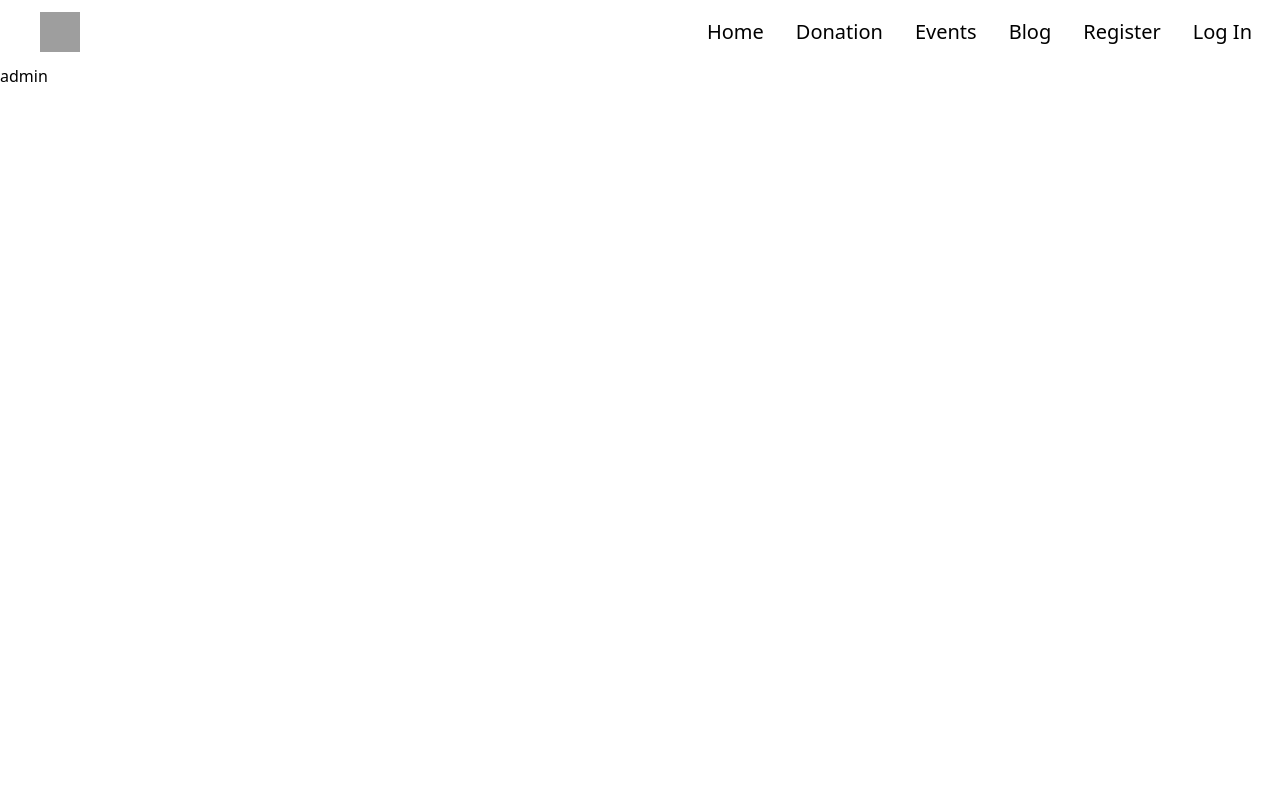
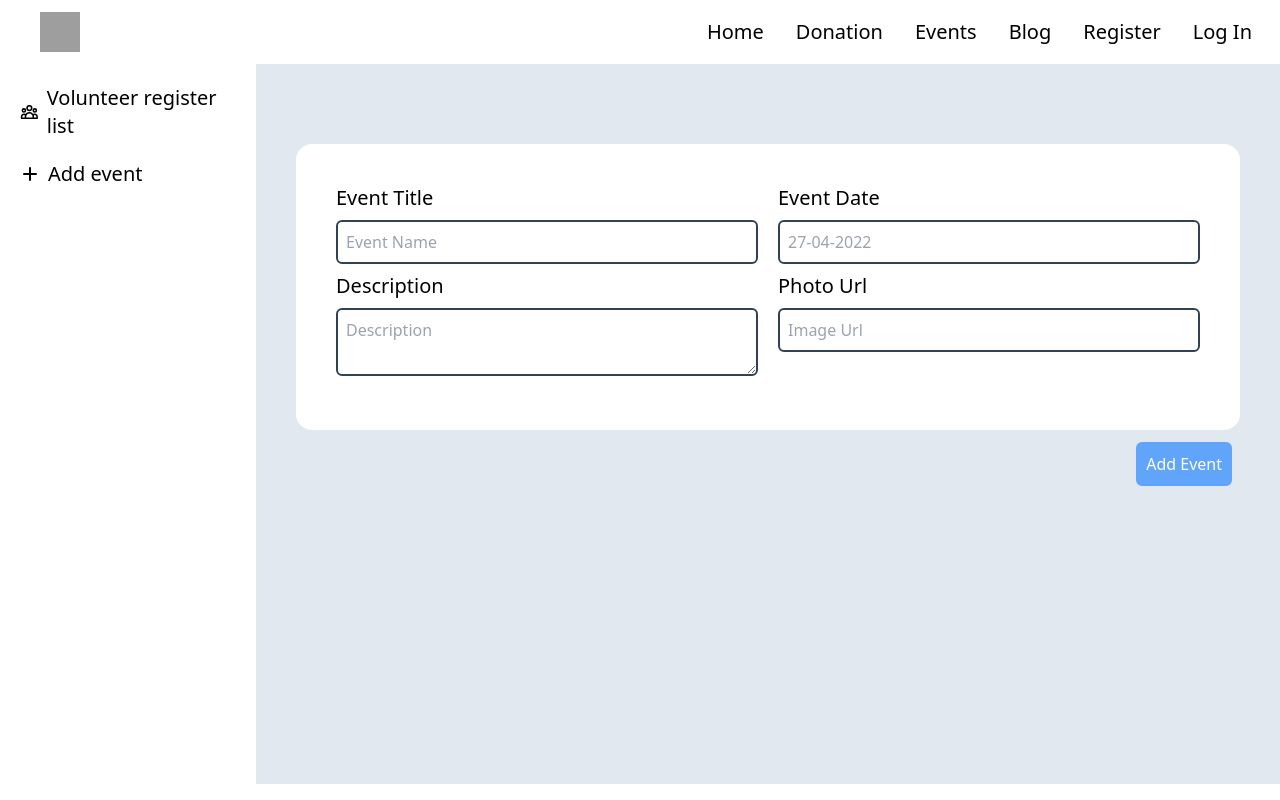
Before and after one commit to prokashpul/helping-hands-cherity-fund-project, a React (Create React App) app: page /admin in a window 1280 px wide. Built offline with nearby package versions, Linux system fonts and the light colour scheme; no server answers; grey boxes are pictures that could not be loaded.

Commit message:
add event page update

```diff
--- a/src/App.js
+++ b/src/App.js
@@ -1,4 +1,5 @@
 import { Route, Routes } from "react-router-dom";
+import AddEvent from "./Components/Pages/Addevent/AddEvent";
 import Admin from "./Components/Pages/Authorization/Admin/Admin";
 import FormLogIn from "./Components/Pages/Authorization/Login/FormLogIn/FormLogIn";
 import Register from "./Components/Pages/Authorization/Register/Register";
@@ -7,7 +8,9 @@ import Donation from "./Components/Pages/Donation/Donation";
 import Error from "./Components/Pages/Error/Error";
 import Events from "./Components/Pages/Events/Events";
 import Home from "./Components/Pages/Home/Home";
+import RegisterList from "./Components/Pages/RagisterList/RegisterList";
 import Header from "./Components/Sheared/Header/Header/header";
+import RequireAuth from "./RequiredAuth/RequireAuth";
 
 function App() {
   return (
@@ -15,12 +18,26 @@ function App() {
       <Header></Header>
       <Routes>
         <Route path="/" element={<Home></Home>} />
-        <Route path="/donation" element={<Donation />} />
+        <Route
+          path="/donation"
+          element={
+            <RequireAuth>
+              <Donation />
+            </RequireAuth>
+          }
+        />
         <Route path="/events" element={<Events></Events>} />
         <Route path="/blog" element={<Blogs></Blogs>} />
         <Route path="/login" element={<FormLogIn></FormLogIn>} />
-        <Route path="/register" element={<Register></Register>} />
-        <Route path="/admin" element={<Admin />} />
+        <Route path="/register" element={<Register></Register>}></Route>
+        <Route path="/admin" element={<Admin></Admin>}>
+          <Route
+            path="/admin/add-event"
+            element={<AddEvent></AddEvent>}
+          ></Route>
+          <Route path="/admin" element={<AddEvent></AddEvent>}></Route>
+          <Route path="/admin/registerList" element={<RegisterList />}></Route>
+        </Route>
         <Route path="*" element={<Error />} />
       </Routes>
     </>
--- /dev/null
+++ b/src/Components/Pages/Addevent/AddEvent.js
@@ -0,0 +1,73 @@
+import React from "react";
+
+const AddEvent = () => {
+  return (
+    <div className="py-10">
+      <form className="">
+        <div className="md:flex gap-5 justify-center items-start bg-white rounded-2xl p-10 ">
+          <div className="w-full">
+            <div className="form-group w-full">
+              <label className="text-xl" htmlFor="event">
+                Event Title
+              </label>
+              <input
+                className="w-full border-2 p-2 rounded-md my-2 border-slate-700"
+                type="text"
+                name="event"
+                id="event"
+                placeholder="Event Name"
+              />
+            </div>
+            <div className="form-group w-full">
+              <label className="text-xl" htmlFor="description">
+                Description
+              </label>
+              <textarea
+                className="w-full border-2 p-2 rounded-md my-2 border-slate-700"
+                type="text"
+                name="description"
+                id="event"
+                placeholder="Description"
+              />
+            </div>
+          </div>
+          <div className="w-full">
+            <div className="form-group w-full">
+              <label className="text-xl" htmlFor="date">
+                Event Date
+              </label>
+              <input
+                className="w-full border-2 p-2 rounded-md my-2 border-slate-700"
+                type="text"
+                name="event"
+                id="date"
+                placeholder="27-04-2022"
+              />
+            </div>
+            <div className="form-group w-full">
+              <label className="text-xl" htmlFor="image">
+                Photo Url
+              </label>
+              <input
+                className="w-full border-2 p-2 rounded-md my-2 border-slate-700"
+                type="text"
+                name="image"
+                id="event"
+                placeholder="Image Url"
+              />
+            </div>
+          </div>
+        </div>
+        <div className="w-full relative">
+          <input
+            className="md:right-2 md:left-auto left-2 cursor-pointer p-2 bg-blue-400 my-3 rounded-md text-white hover:text-blue-400 hover:bg-transparent border-2 border-blue-400 absolute"
+            type="submit"
+            value="Add Event"
+          />
+        </div>
+      </form>
+    </div>
+  );
+};
+
+export default AddEvent;
--- a/src/Components/Pages/Authorization/Admin/Admin.js
+++ b/src/Components/Pages/Authorization/Admin/Admin.js
@@ -1,7 +1,44 @@
 import React from "react";
-
+import { HiOutlineUserGroup, HiPlus } from "react-icons/hi";
+import { NavLink, Outlet } from "react-router-dom";
 const Admin = () => {
-  return <div>admin</div>;
+  return (
+    <div className="md:grid grid-cols-5 min-h-[90vh]">
+      <aside className="col-span-1 md:bg-white bg-gray-400">
+        <nav className="md:m-5 sticky top-0 p-2 md:p-0 ">
+          <ul className="flex justify-start md:flex-col flex-wrap  gap-5">
+            <li>
+              <NavLink
+                className={({ isActive }) =>
+                  isActive ? "text-white md:text-emerald-600" : ""
+                }
+                to="/admin/registerList"
+              >
+                <div className="flex items-center gap-2 text-xl ">
+                  <HiOutlineUserGroup /> <span>Volunteer register list</span>
+                </div>
+              </NavLink>
+            </li>
+            <li>
+              <NavLink
+                className={({ isActive }) =>
+                  isActive ? "text-white md:text-emerald-600" : ""
+                }
+                to="/admin/add-event"
+              >
+                <div className="flex items-center gap-2 text-xl ">
+                  <HiPlus /> <span>Add event</span>
+                </div>
+              </NavLink>
+            </li>
+          </ul>
+        </nav>
+      </aside>
+      <div className="admin col-span-4 p-10 bg-slate-200">
+        <Outlet />
+      </div>
+    </div>
+  );
 };
 
 export default Admin;
--- a/src/Components/Pages/Authorization/Login/SocialLogIn/SocialLigIn.jsx
+++ b/src/Components/Pages/Authorization/Login/SocialLogIn/SocialLigIn.jsx
@@ -1,13 +1,15 @@
 import React from "react";
 import { useSignInWithGoogle } from "react-firebase-hooks/auth";
-import { useNavigate } from "react-router-dom";
+import { useLocation, useNavigate } from "react-router-dom";
 import auth from "../../../../../Firebase/Firebase.init";
 
 const SocialLigIn = () => {
   const [signInWithGoogle, user, loading, error] = useSignInWithGoogle(auth);
   const navigate = useNavigate();
+  const location = useLocation();
+  const from = location.state?.from?.pathname || "/";
   if (user) {
-    navigate("/");
+    navigate(from, { replace: true });
   }
   if (loading) {
     return <p>Loading......</p>;
--- /dev/null
+++ b/src/Components/Pages/RagisterList/RegisterList.js
@@ -0,0 +1,13 @@
+import React from "react";
+
+const RegisterList = () => {
+  return (
+    <div>
+      Lorem ipsum dolor sit amet, consectetur adipisicing elit. Quam, ipsam nam
+      temporibus blanditiis a impedit nulla. Doloremque quae provident, tempore
+      earum voluptatem optio ipsa eaque atque eligendi dolore libero a.
+    </div>
+  );
+};
+
+export default RegisterList;
--- /dev/null
+++ b/src/RequiredAuth/RequireAuth.js
@@ -0,0 +1,23 @@
+import React from "react";
+import { useAuthState } from "react-firebase-hooks/auth";
+import { Navigate, useLocation } from "react-router-dom";
+import auth from "../Firebase/Firebase.init";
+
+const RequireAuth = ({ children }) => {
+  const [user, loading, error] = useAuthState(auth);
+  const location = useLocation();
+
+  if (loading) {
+    return <h2>Loading........</h2>;
+  }
+  if (error) {
+    alert(error.message);
+  }
+  if (user) {
+    return children;
+  } else {
+    return <Navigate to="/login" state={{ from: location }} replace />;
+  }
+};
+
+export default RequireAuth;
```
